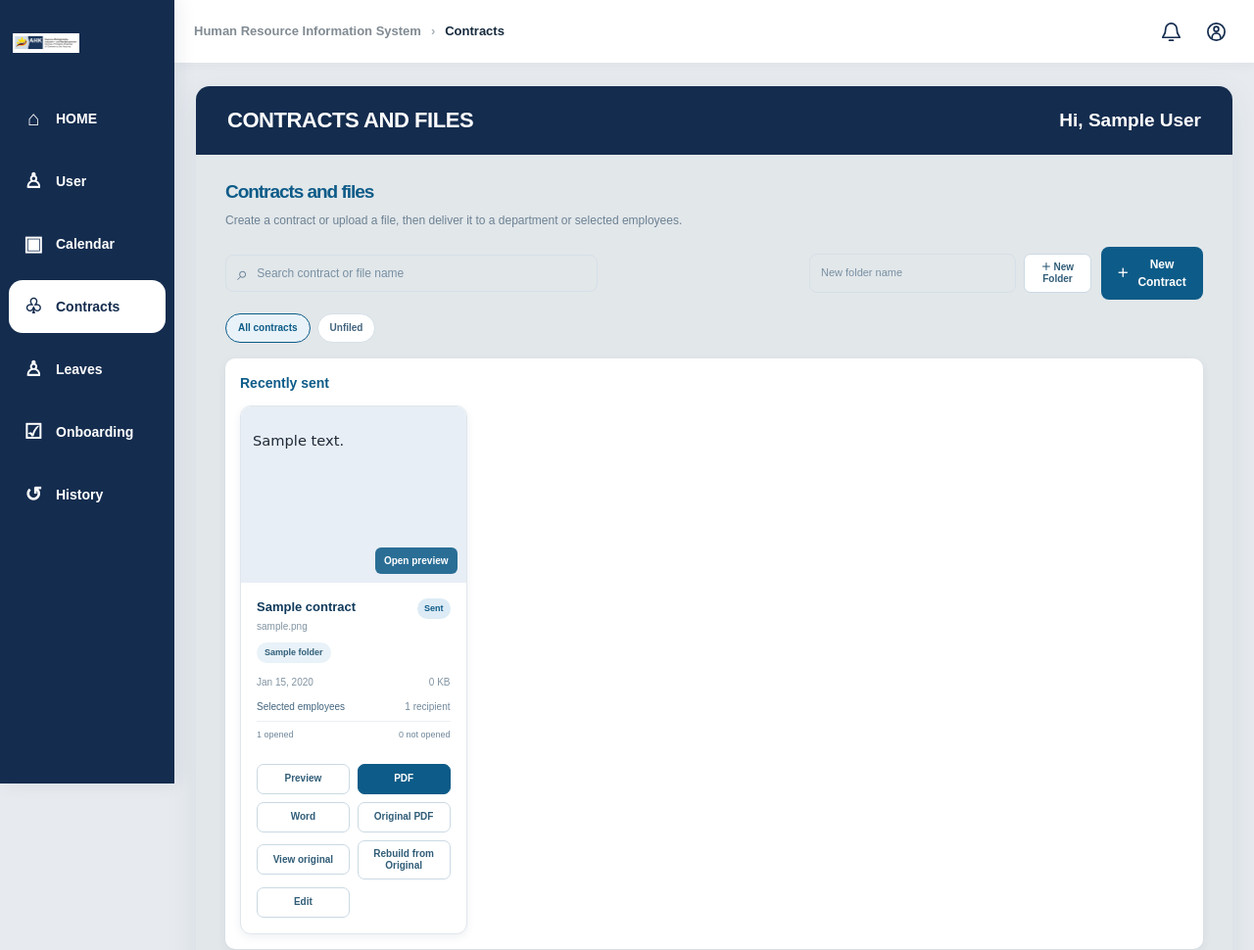
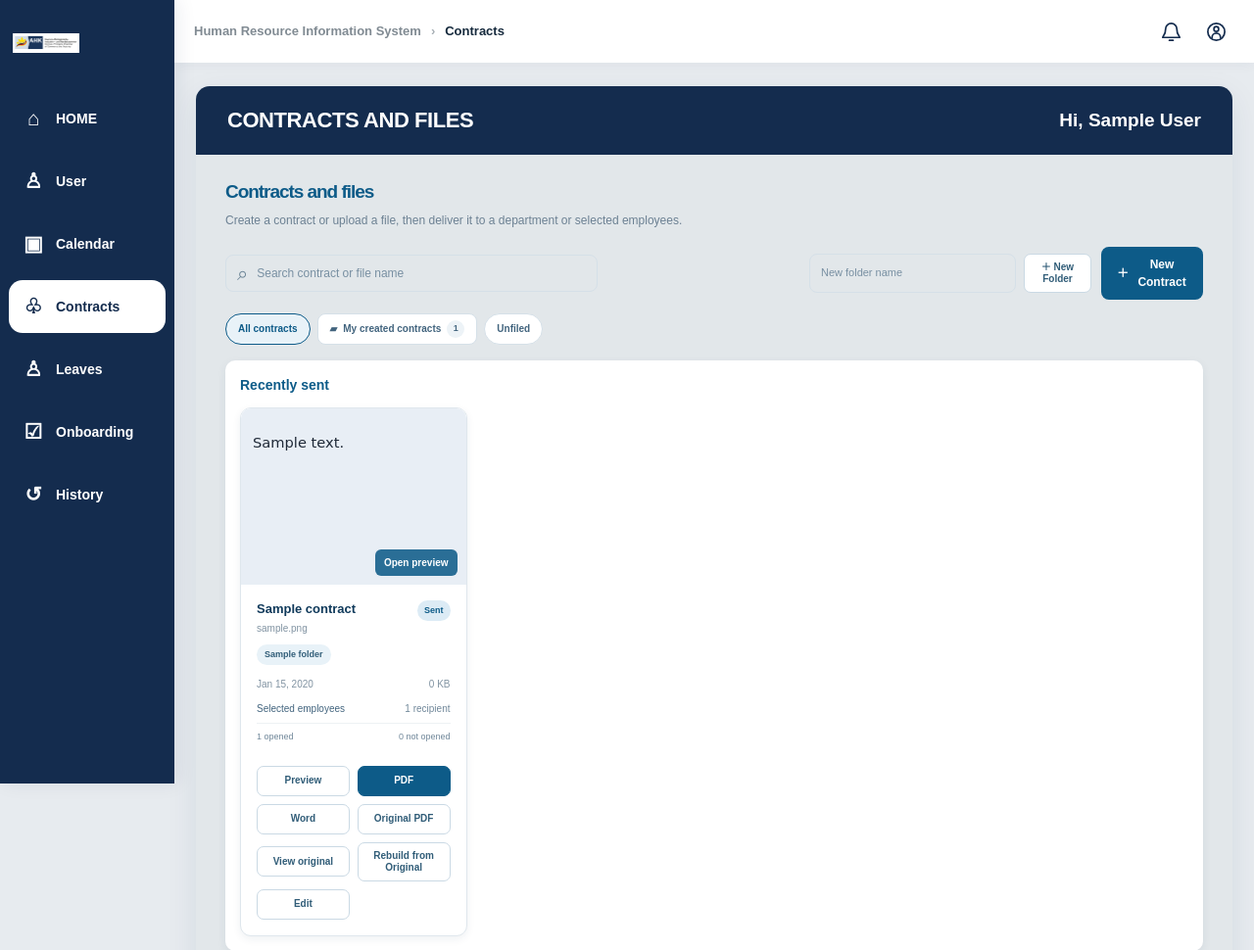
Before and after one commit to JOSHUEEE2005/system_hris, a Laravel app: page /admin/contracts in a window 1280 px wide. Shown: the top 970 px of the page at 98% size. Run offline with Laravel 9, Linux system fonts and the light colour scheme; a user stored in the database is signed in; data comes from the database, SQL or seed files in the repository; tables that the repository leaves empty hold one stand-in row (values such as "Sample post"); style sheets or scripts are compiled from the project's sources; settings files or empty folders that the repository lacks are supplied.

Commit message:
Add HR created contracts folder
Co-authored-by: Copilot <223556219+Copilot@users.noreply.github.com>

```diff
--- a/resources/css/app.css
+++ b/resources/css/app.css
@@ -485,6 +485,8 @@ html[data-theme="dark"] .trend-point { fill: #152838; stroke: #91c6d4; }
     font-size: 10px;
     font-weight: 700;
 }
+.contract-created-folder { display: inline-flex; align-items: center; gap: 6px; border-radius: 8px; }
+.contract-folder-count { display: inline-grid; min-width: 18px; height: 18px; place-items: center; border-radius: 999px; background: #edf3f7; padding: 0 5px; font-size: 9px; }
 .contract-folder-filter[aria-pressed="true"] { border-color: var(--navy); background: #e8f2f8; color: var(--navy); }
 .contract-manager-browser { display: flex; flex-direction: column; gap: 20px; margin-top: 16px; }
 .contract-personal-folders { min-width: 0; }
--- a/resources/js/app.js
+++ b/resources/js/app.js
@@ -472,6 +472,7 @@ const contractFolderFilters = [...document.querySelectorAll('[data-contract-fold
 const personalContractFolderFilters = [...document.querySelectorAll('[data-personal-folder-filter]')];
 const contractGrid = document.getElementById('contract-grid');
 const contractShowAllButton = document.querySelector('[data-contract-show-all]');
+const contractViewHeading = document.querySelector('[data-contract-view-heading]');
 let selectedContractFolder = 'all';
 let selectedPersonalContractUser = '';
 let showAllContracts = false;
@@ -480,6 +481,7 @@ const filterContractCards = () => {
     const query = contractSearch instanceof HTMLInputElement ? contractSearch.value.trim().toLowerCase() : '';
     const hasActiveFilter = Boolean(query || selectedContractFolder !== 'all' || selectedPersonalContractUser);
     const recentLimit = Number(contractGrid?.dataset.contractLimit || 0);
+    const currentUserId = contractGrid?.dataset.currentUserId || '';
     const isCompactRecent = recentLimit > 0
         && contractCards.length > recentLimit
         && !showAllContracts
@@ -491,6 +493,7 @@ const filterContractCards = () => {
     contractCards.forEach((card) => {
         const matchesSearch = card.dataset.search.includes(query);
         const matchesFolder = selectedContractFolder === 'all'
+            || (selectedContractFolder === 'created-by-me' && card.dataset.contractCreatedBy === currentUserId)
             || (selectedContractFolder === 'unfiled' && !card.dataset.folderId)
             || card.dataset.folderId === selectedContractFolder;
         const recipientUserIds = (card.dataset.recipientUserIds || '').split(',');
@@ -510,6 +513,12 @@ const filterContractCards = () => {
 
     if (noContractCardsMatch instanceof HTMLElement) {
         noContractCardsMatch.hidden = contractCards.length === 0 || visibleCount !== 0;
+    }
+
+    if (contractViewHeading instanceof HTMLElement) {
+        contractViewHeading.textContent = selectedContractFolder === 'created-by-me'
+            ? 'Contracts created by you'
+            : 'Recently sent';
     }
 
     if (contractShowAllButton instanceof HTMLButtonElement && recentLimit > 0) {
--- a/resources/views/admin/contracts.blade.php
+++ b/resources/views/admin/contracts.blade.php
@@ -1,6 +1,9 @@
 <x-admin-layout title="Contracts">
     @php
         $previewableMimeTypes = ['application/pdf', 'image/jpeg', 'image/png', 'image/gif', 'image/webp'];
+        $createdByMeCount = $canManageContracts
+            ? $contracts->where('created_by', auth()->id())->count()
+            : 0;
     @endphp
 
     <section class="sa-head">
@@ -46,6 +49,9 @@
             @endif
             <nav class="contract-folder-filters" aria-label="Filter contracts by folder">
                 <button class="contract-folder-filter" type="button" data-contract-folder-filter="all" aria-pressed="true">All contracts</button>
+                <button class="contract-folder-filter contract-created-folder" type="button" data-contract-folder-filter="created-by-me" aria-pressed="false">
+                    <span aria-hidden="true">▰</span> My created contracts <span class="contract-folder-count">{{ $createdByMeCount }}</span>
+                </button>
                 <button class="contract-folder-filter" type="button" data-contract-folder-filter="unfiled" aria-pressed="false">Unfiled</button>
                 @foreach ($folders as $folder)
                     <button class="contract-folder-filter" type="button" data-contract-folder-filter="{{ $folder->id }}" aria-pressed="false">{{ $folder->name }}</button>
@@ -59,7 +65,7 @@
             <div class="{{ $canManageContracts ? 'contract-manager-content' : '' }}">
                 @if ($contracts->isNotEmpty())
                     <div class="contract-section-heading-row">
-                        <h3 class="contract-section-heading">{{ $canManageContracts ? 'Recently sent' : 'Recently sent to you' }}</h3>
+                        <h3 class="contract-section-heading" @if ($canManageContracts) data-contract-view-heading @endif>{{ $canManageContracts ? 'Recently sent' : 'Recently sent to you' }}</h3>
                         @if ($canManageContracts && $contracts->count() > 4)
                             <button class="contract-show-all" type="button" data-contract-show-all aria-expanded="false">View all {{ $contracts->count() }} contracts</button>
                         @endif
@@ -72,7 +78,7 @@
                         <p>{{ $canManageContracts ? 'Add a contract to make it available in the selected employees’ portal.' : 'When HR sends you a contract, it will appear here.' }}</p>
                     </div>
                 @else
-                    <div class="contract-grid {{ $canManageContracts ? 'contract-grid-recent' : '' }}" id="contract-grid" @if ($canManageContracts) data-contract-limit="4" @endif>
+                    <div class="contract-grid {{ $canManageContracts ? 'contract-grid-recent' : '' }}" id="contract-grid" @if ($canManageContracts) data-contract-limit="4" data-current-user-id="{{ auth()->id() }}" @endif>
                         @foreach ($contracts as $contract)
                     @php
                         $isTemplate = $contract->content_html !== null;
@@ -87,6 +93,7 @@
                         data-contract-card
                         data-contract-index="{{ $loop->index }}"
                         data-folder-id="{{ $contract->folder_id ?? '' }}"
+                        data-contract-created-by="{{ $contract->created_by ?? '' }}"
                         data-recipient-user-ids="{{ $contract->recipients->pluck('user_id')->implode(',') }}"
                         data-search="{{ strtolower($contract->title.' '.$contract->original_filename.' '.($departmentName ?? '')) }}"
                     >
```
Also changed, not shown: tests/Feature/ContractsWorkflowTest.php (+18 -0 lines).
